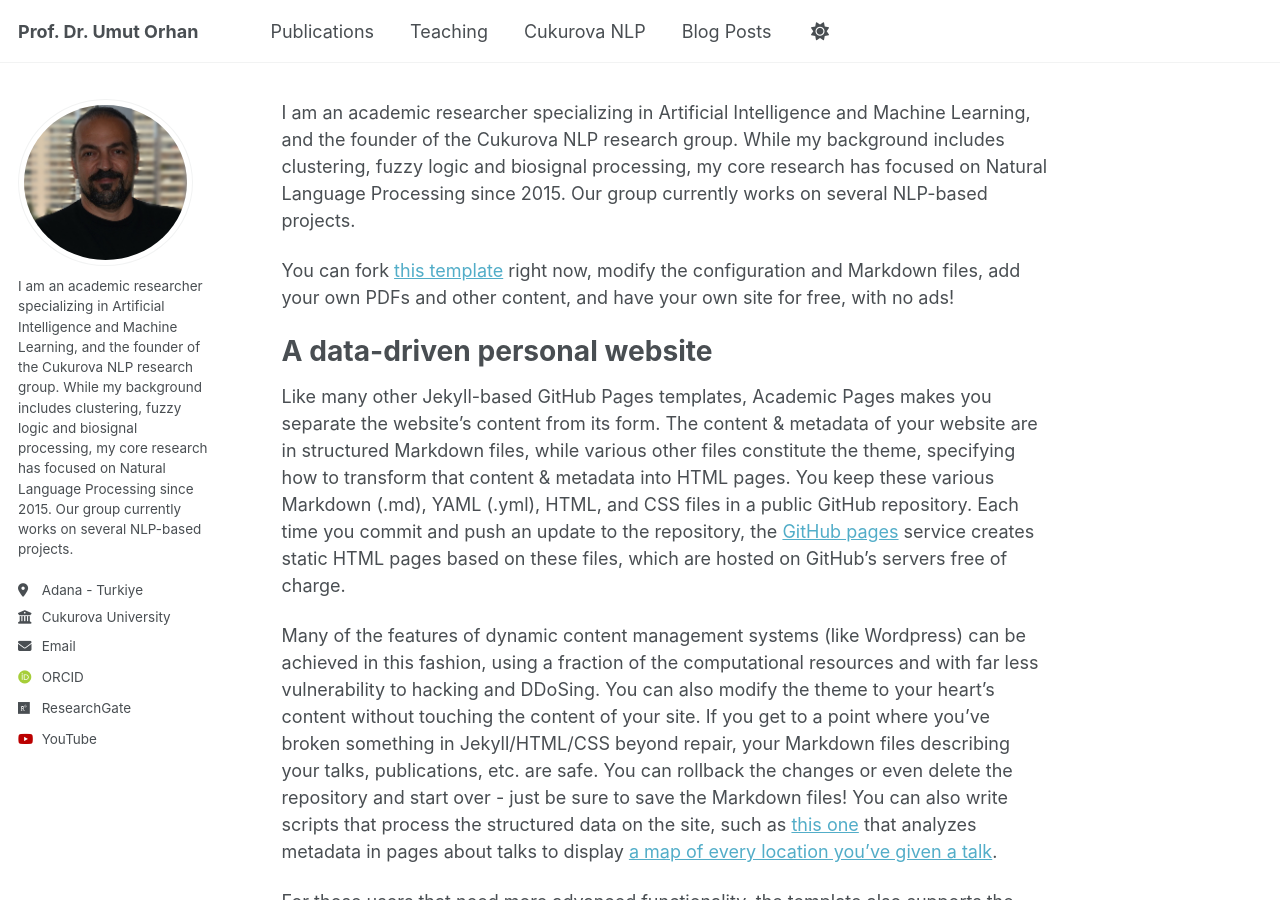
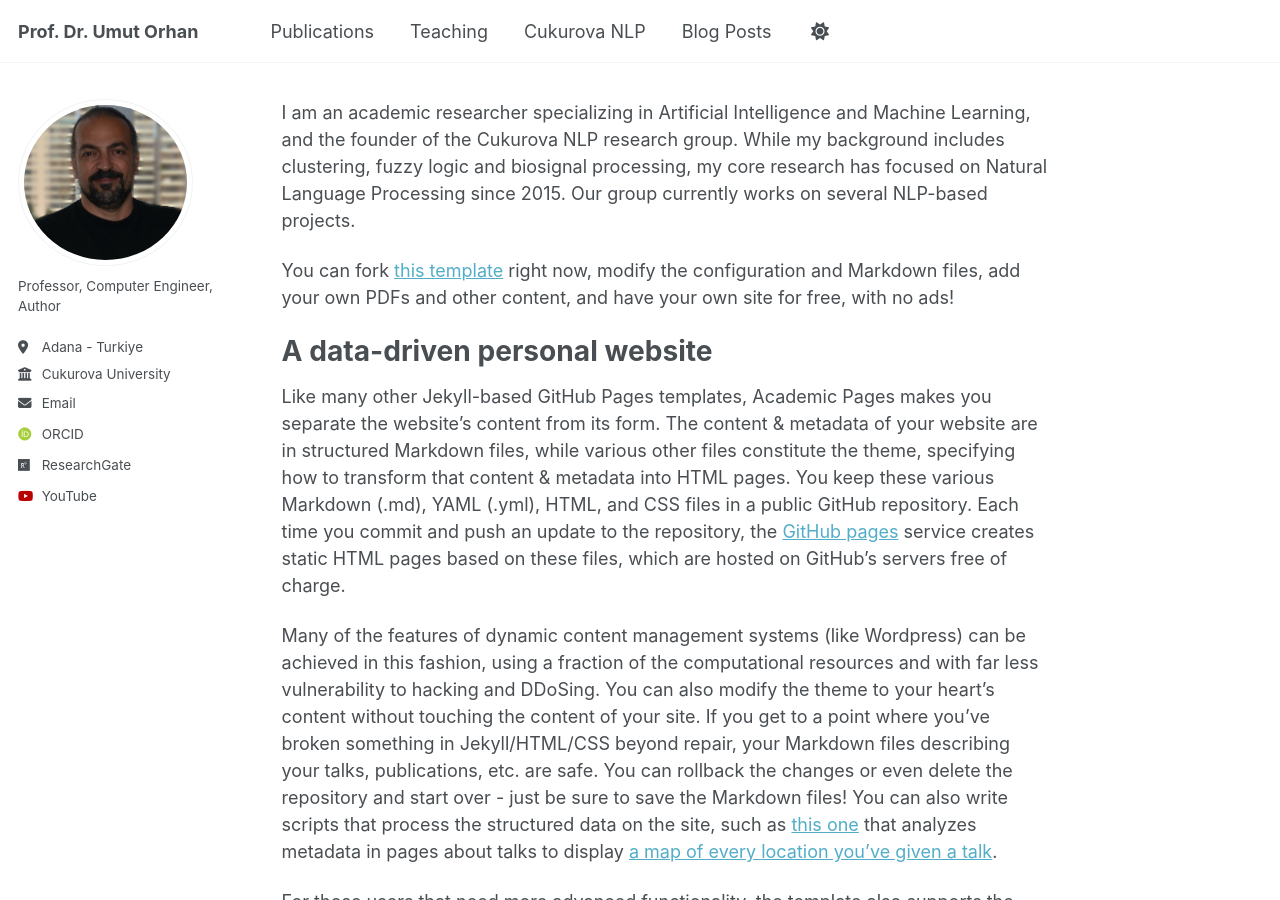
Before and after one commit to uorhan/uorhan.github.io, a Jekyll site: the page built from _pages/about.md, in a window 1280 px wide and 900 px high. Built offline with Jekyll 4.4.1, drawn with Linux system fonts in a browser that asks for light colours; some web fonts are replaced.

Commit message:
Update _config.yml

```diff
--- a/_config.yml
+++ b/_config.yml
@@ -26,7 +26,7 @@ author:
   avatar           : "UmutOrhan.jpg"
   name             : #
   pronouns         : # he/him"
-  bio              : "I am an academic researcher specializing in Artificial Intelligence and Machine Learning, and the founder of the Cukurova NLP research group. While my background includes clustering, fuzzy logic and biosignal processing, my core research has focused on Natural Language Processing since 2015. Our group currently works on several NLP-based projects."
+  bio              : "Professor, Computer Engineer, Author"
   location         : "Adana - Turkiye"
   employer         : "Cukurova University"
   uri              : # URL
```
